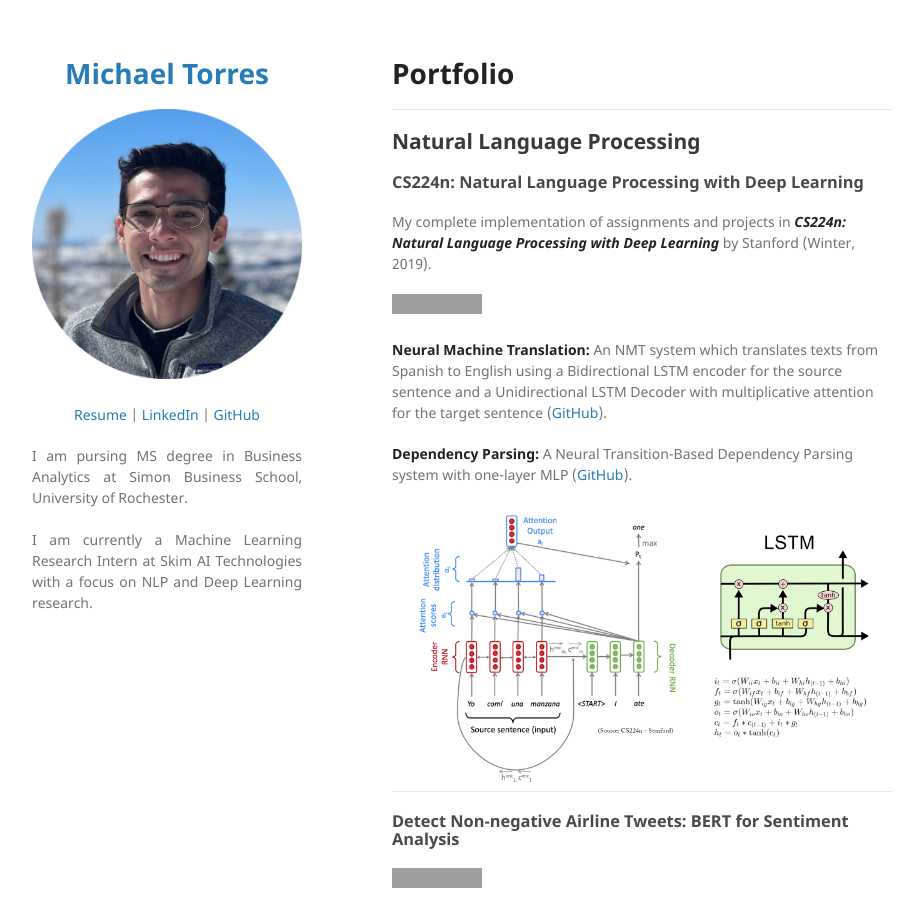
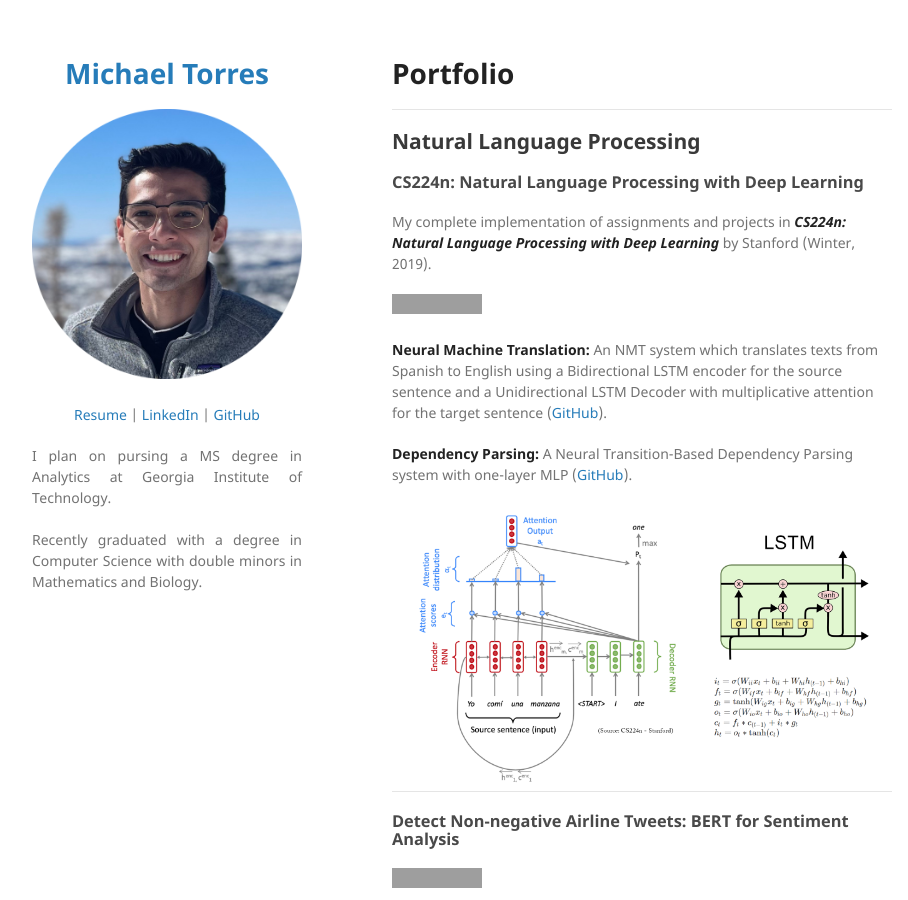
Before and after one commit to Michael96Torres/Michael96Torres.github.io, a Jekyll site: the page built from index.md, in a window 1280 px wide and 900 px high. Shown: the whole window, without its empty margins (178-1086 px from the left). Built offline with Jekyll 4.4.1, drawn with Linux system fonts in a browser that asks for light colours; our own code applies the rules of GitHub Pages for plain Markdown files; a script that is not in the unit is left out; grey boxes are pictures that could not be loaded.

Commit message:
Update Info Section

```diff
--- a/_config.yml
+++ b/_config.yml
@@ -10,9 +10,9 @@ description:
   </p>
 
   <p align="justify">
-  I am pursing MS degree in Business Analytics at Simon Business School, University of Rochester.
+  I plan on pursing a MS degree in Analytics at Georgia Institute of Technology.
   <br><br>
-  I am currently a Machine Learning Research Intern at Skim AI Technologies with a focus on NLP and Deep Learning research.
+  Recently graduated with a degree in Computer Science with double minors in Mathematics and Biology.
   <br><br>
   </p>
 
```
